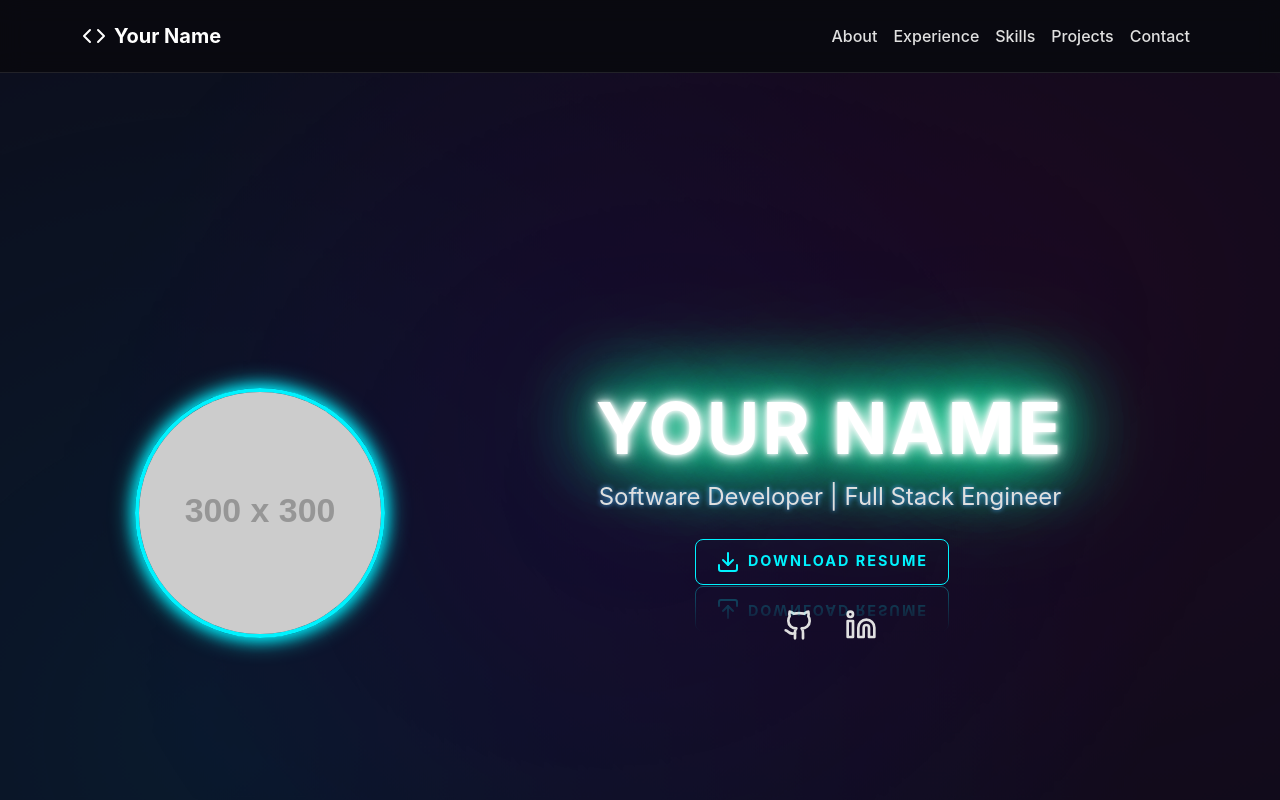
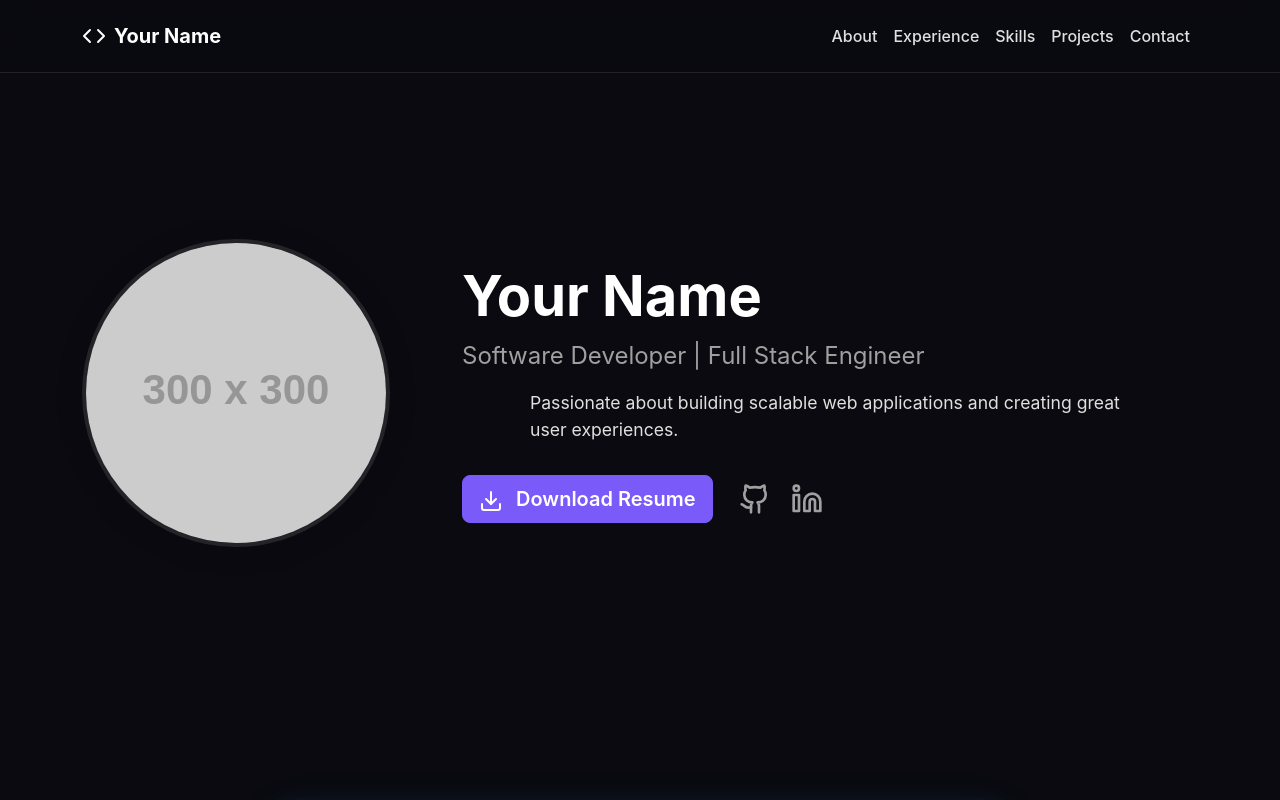
Before and after one commit to TheCoderAbhishek/my-portfolio, a React (Vite) app: page / in a window 1280 px wide. Shown: the top 800 px of the page. Built offline with nearby package versions, Linux system fonts and the light colour scheme; a web font is replaced by a local one.

Commit message:
Changed design of Hero section in the portfolio.

```diff
--- a/src/components/Hero.tsx
+++ b/src/components/Hero.tsx
@@ -5,47 +5,41 @@ import "../style/Hero.css";
 
 function Hero() {
   return (
-    // The main hero container with a custom ID for styling
-    <section id="home" className="hero-section">
-      <Container className="text-center text-white">
-        <Row className="align-items-center py-5">
+    <section id="home" className="hero-section section-container">
+      <Container>
+        <Row className="align-items-center text-center text-lg-start">
           <Col lg={4} className="mb-4 mb-lg-0">
-            {/* The image now has a glowing border class */}
             <Image
-              src="https://placehold.co/300x300/1A1A2E/E0E0E0?text=Your+Photo"
+              src="https://placehold.co/300x300/161621/FFFFFF?text=Your+Photo"
               alt="Your Name"
-              className="glowing-image"
+              roundedCircle
+              fluid
+              className="profile-image"
             />
           </Col>
           <Col lg={8}>
-            {/* The main title with a neon glow effect */}
-            <h1 className="hero-title">YOUR NAME</h1>
-
-            {/* The subtitle with a secondary neon glow */}
+            <h1 className="hero-title">Your Name</h1>
             <p className="hero-subtitle">
               Software Developer | Full Stack Engineer
             </p>
-
-            {/* Action buttons with custom neon styling */}
+            <p className="hero-description">
+              Passionate about building scalable web applications and creating
+              great user experiences.
+            </p>
             <div className="mt-4">
               <Button
-                variant="outline-light"
+                variant="primary"
                 size="lg"
                 href="/resume.pdf"
-                className="btn-neon me-3"
+                className="hero-button me-3"
               >
-                <Download className="me-2" />
-                <span>Download Resume</span>
+                <Download className="me-2" /> Download Resume
               </Button>
-            </div>
-
-            {/* Social media icons with glowing hover effects */}
-            <div className="social-icons mt-4">
               <a
                 href="https://github.com/your-username"
                 target="_blank"
                 rel="noopener noreferrer"
-                className="social-icon"
+                className="social-link"
               >
                 <Github size={32} />
               </a>
@@ -53,7 +47,7 @@ function Hero() {
                 href="https://linkedin.com/in/your-username"
                 target="_blank"
                 rel="noopener noreferrer"
-                className="social-icon"
+                className="social-link"
               >
                 <Linkedin size={32} />
               </a>
@@ -61,8 +55,6 @@ function Hero() {
           </Col>
         </Row>
       </Container>
-      {/* An empty div for the animated background gradient overlay */}
-      <div className="hero-background-overlay"></div>
     </section>
   );
 }
--- a/src/style/Hero.css
+++ b/src/style/Hero.css
@@ -1,140 +1,52 @@
 /* components/Hero.css */
-/* This file contains the styles for your futuristic, neon-themed hero section. */
-
 .hero-section {
-  background-color: #0d0d1a; /* A very dark navy-blue base */
-  min-height: 100vh;
+  min-height: 80vh;
   display: flex;
   align-items: center;
-  position: relative;
-  overflow: hidden; /* Prevents scrollbars from background effects */
-  padding-top: 80px; /* Offset for the fixed navbar */
 }
 
-/* Animated gradient overlay for a dynamic background */
-.hero-background-overlay {
-  content: "";
-  position: absolute;
-  top: 0;
-  left: 0;
-  width: 100%;
-  height: 100%;
-  background: radial-gradient(
-      circle at 50% 50%,
-      rgba(36, 0, 70, 0.4),
-      rgba(20, 0, 40, 0) 70%
-    ),
-    radial-gradient(
-      circle at 20% 80%,
-      rgba(0, 70, 110, 0.3),
-      rgba(0, 30, 60, 0) 70%
-    ),
-    radial-gradient(
-      circle at 80% 30%,
-      rgba(70, 0, 50, 0.3),
-      rgba(40, 0, 30, 0) 70%
-    );
-  animation: pulse-background 15s ease-in-out infinite;
-  z-index: 0;
+.profile-image {
+  border: 4px solid rgba(255, 255, 255, 0.1);
+  box-shadow: 0 4px 30px rgba(0, 0, 0, 0.1);
 }
 
-.hero-section .container {
-  position: relative;
-  z-index: 1; /* Ensure content is above the background overlay */
+.hero-title {
+  font-size: 3.5rem;
+  font-weight: 700;
+  color: #ffffff;
 }
 
-@keyframes pulse-background {
-  0% {
-    transform: scale(1);
-    opacity: 0.6;
-  }
-  50% {
-    transform: scale(1.1);
-    opacity: 0.8;
-  }
-  100% {
-    transform: scale(1);
-    opacity: 0.6;
-  }
+.hero-subtitle {
+  font-size: 1.5rem;
+  color: #a0a0a0;
 }
 
-/* Main title with a strong neon glow */
-.hero-title {
-  font-size: 4.5rem;
-  font-weight: 700;
-  letter-spacing: 3px;
-  color: #fff;
-  text-shadow: 0 0 7px #fff, 0 0 10px #fff, 0 0 21px #fff, 0 0 42px #00f2fe,
-    0 0 82px #00f2fe, 0 0 92px #00f2fe, 0 0 102px #00f2fe, 0 0 151px #00f2fe;
-  animation: flicker 1.5s infinite alternate;
+.hero-description {
+  font-size: 1.1rem;
+  max-width: 600px;
+  margin: 1rem auto 2rem auto;
 }
 
-/* Subtitle with a softer glow */
-.hero-subtitle {
-  font-size: 1.5rem;
-  color: #e0e0e0;
-  text-shadow: 0 0 5px #4facfe;
+.hero-button {
+  background-color: #7a5af8; /* A modern purple */
+  border-color: #7a5af8;
+  font-weight: 600;
+  transition: all 0.3s ease;
 }
 
-@keyframes flicker {
-  0%,
-  18%,
-  22%,
-  25%,
-  53%,
-  57%,
-  100% {
-    text-shadow: 0 0 4px #fff, 0 0 11px #fff, 0 0 19px #fff, 0 0 40px #0fa,
-      0 0 80px #0fa, 0 0 90px #0fa, 0 0 100px #0fa, 0 0 150px #0fa;
-  }
-  20%,
-  24%,
-  55% {
-    text-shadow: none;
-  }
+.hero-button:hover {
+  background-color: #6a49e8;
+  border-color: #6a49e8;
+  transform: translateY(-3px);
 }
 
-/* Glowing border for the profile image */
-.glowing-image {
-  border-radius: 50%;
-  border: 4px solid #00f2fe;
-  box-shadow: 0 0 15px #00f2fe, 0 0 25px #00f2fe, inset 0 0 10px #00f2fe;
-  width: 250px;
-  height: 250px;
-  object-fit: cover;
+.social-link {
+  color: #a0a0a0;
+  margin: 0 10px;
+  transition: all 0.3s ease;
 }
 
-/* Custom neon button styling */
-.btn-neon {
-  position: relative;
-  display: inline-block;
-  padding: 15px 30px;
-  color: #00f2fe;
-  text-transform: uppercase;
-  letter-spacing: 4px;
-  font-size: 1rem;
-  font-weight: bold;
-  overflow: hidden;
-  transition: 0.5s;
-  -webkit-box-reflect: below 1px linear-gradient(transparent, #0005);
+.social-link:hover {
+  color: #ffffff;
+  transform: translateY(-3px);
 }
-
-.btn-neon:hover {
-  background: #00f2fe;
-  color: #050801;
-  box-shadow: 0 0 5px #00f2fe, 0 0 25px #00f2fe, 0 0 50px #00f2fe,
-    0 0 200px #00f2fe;
-}
-
-/* Social media icons */
-.social-icons .social-icon {
-  color: #e0e0e0;
-  margin: 0 15px;
-  transition: 0.3s ease;
-}
-
-.social-icons .social-icon:hover {
-  color: #00f2fe;
-  transform: scale(1.2) translateY(-5px);
-  text-shadow: 0 0 10px #00f2fe, 0 0 20px #00f2fe;
-}
```
